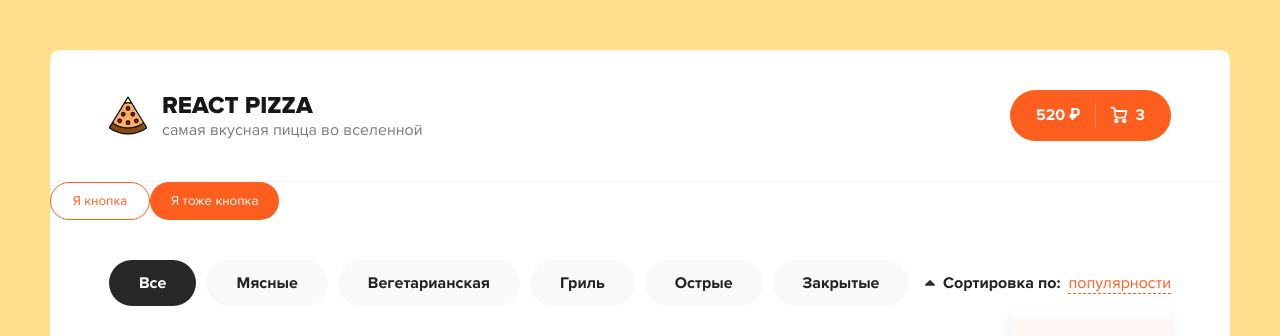
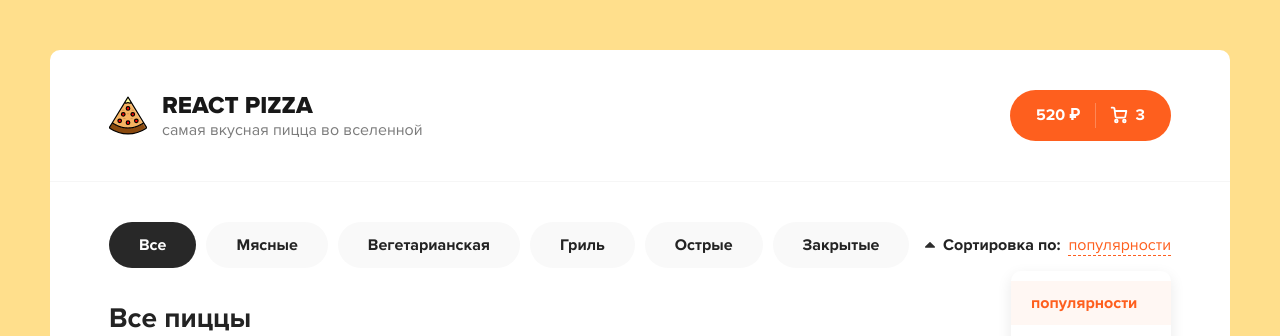
Before and after one commit to VadimTrancelover/react-pizza, a React (Create React App) app: page / in a window 1280 px wide. Shown: the top 336 px of the page. Built offline with nearby package versions, Linux system fonts and the light colour scheme.

Commit message:
add folder Components & add new components

```diff
--- a/src/App.js
+++ b/src/App.js
@@ -1,26 +1,17 @@
 import React from "react";
-import Header from "./Header";
-import Button from "./Button";
+import {Header, Categories} from './components'
 
 function App() {
+
   return (
     <div className="wrapper">
       <Header />
-      <Button outline>Я кнопка</Button>
-      <Button>Я тоже кнопка</Button>
       <div className="content">
         <div className="container">
           <div className="content__top">
-            <div className="categories">
-              <ul>
-                <li className="active">Все</li>
-                <li>Мясные</li>
-                <li>Вегетарианская</li>
-                <li>Гриль</li>
-                <li>Острые</li>
-                <li>Закрытые</li>
-              </ul>
-            </div>
+            <Categories items = {[
+              'Мясные', 'Вегетарианская', 'Гриль', 'Острые', 'Закрытые'
+            ]}/>
             <div className="sort">
               <div className="sort__label">
                 <svg
--- a/src/Button.jsx
+++ /dev/null
@@ -1,13 +0,0 @@
-import React from 'react';
-import classNames from 'classnames';
-
-function Button (props) {
-    console.log(props)
-        return (
-        <button className={classNames('button', {'button--outline' : props.outline})}>
-            {props.children}
-            </button>
-        )
-}
-
-export default Button;
--- /dev/null
+++ b/src/components/Button.jsx
@@ -0,0 +1,17 @@
+import React from 'react';
+import classNames from 'classnames';
+
+function Button ({onClick, className, outline, children}) {
+
+    console.log()
+
+        return (
+        <button
+            onClick={onClick} // передаётся в пропсы свойство из родительского компонента
+            className={classNames('button', className, {'button--outline' : outline})}>
+                 {children}
+        </button>
+        )
+}
+
+export default Button;
--- /dev/null
+++ b/src/components/Categories.jsx
@@ -0,0 +1,22 @@
+import React from 'react'
+
+function Categories({items}) {
+
+    console.log(items)
+
+    return (
+        <div>
+            <div className="categories">
+              <ul>
+                <li className="active">Все</li>
+                {
+                    items.map((item, index) =>
+                    <li key={`${item}_${index}`}>{item}</li>)
+                }
+              </ul>
+            </div>
+        </div>
+    )
+}
+
+export default Categories
--- a/src/Header.jsx
+++ b/src/components/Header.jsx
@@ -1,5 +1,6 @@
 import React from 'react'
-import logoSvg from "./assets/img/pizza-logo.svg"
+import logoSvg from "../assets/img/pizza-logo.svg"
+import Button  from './Button'
 
 
 function Header() {
@@ -14,8 +15,8 @@ function Header() {
             </div>
           </div>
           <div className="header__cart">
-            <a href="/cart.html" className="button button--cart">
-              <span>520 ₽</span>
+            <Button className="button--cart">
+            <span>520 ₽</span>
               <div className="button__delimiter"></div>
               <svg
                 width="18"
@@ -47,7 +48,8 @@ function Header() {
                 />
               </svg>
               <span>3</span>
-            </a>
+            </Button>
+
           </div>
         </div>
         </div>
--- /dev/null
+++ b/src/components/index.js
@@ -0,0 +1,3 @@
+export { default as Button } from './Button';
+export { default as Header } from './Header';
+export { default as Categories } from './Categories';
```
